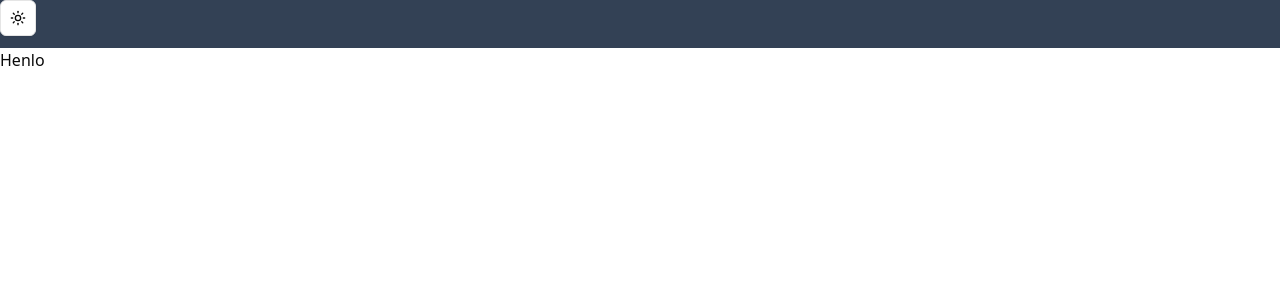
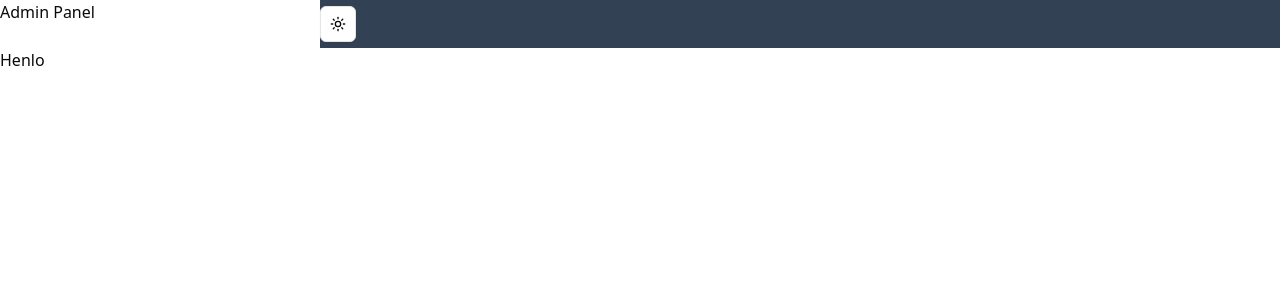
Before and after one commit to max-fletcher/next-boilerplate, a Next.js app: page / in a window 1280 px wide. Shown: the top 300 px of the page. Built offline with nearby package versions, Linux system fonts and the light colour scheme.

Commit message:
Starting to add navbar and sidebar

```diff
--- a/app/(root)/layout.tsx
+++ b/app/(root)/layout.tsx
@@ -5,7 +5,8 @@
 // import { getLoggedInUser } from "../../lib/actions/user.actions"
 // import { redirect } from "next/navigation"
 
-import Navbar from "@/components/Navbar";
+import LeftSidebar from "@/components/LeftSidebar";
+import Navbar from "@/components/navbar/Navbar";
 
 export default async function RootLayout({ children }: { children: React.ReactNode }) {
   // Acts like a middleware. Will redirect user to "/sign-in" if he is not logged in
@@ -18,8 +19,11 @@ export default async function RootLayout({ children }: { children: React.ReactNo
       {/* <Sidebar user={loggedIn} /> */}
 
       {/* NOTE: This is the mobile sidebar */}
-      <div className="flex size-full flex-col">
-        <Navbar />
+      <div className="size-full flex-col">
+        <div className="flex">
+          <LeftSidebar />
+          <Navbar />
+        </div>
         {/* <div className="root-layout">
           <Image src="/icons/logo.svg" width={30} height={30} alt="menu-icon" />
           <div>
--- /dev/null
+++ b/components/LeftSidebar.tsx
@@ -0,0 +1,11 @@
+import Logo from "./navbar/Logo"
+
+const LeftSidebar = () => {
+  return (
+    <div className="min-w-80">
+        <Logo text="Admin Panel" />
+    </div>
+  )
+}
+
+export default LeftSidebar
--- /dev/null
+++ b/components/navbar/Logo.tsx
@@ -0,0 +1,9 @@
+const Logo = ({ text } : {text: string}) => {
+  return (
+    <div className="h-12">
+        {text}
+    </div>
+  )
+}
+
+export default Logo
--- a/components/ModeToggle.tsx
+++ b/components/navbar/ModeToggle.tsx
@@ -1,6 +1,5 @@
 "use client";
 
-import * as React from "react";
 import { Moon, Sun } from "lucide-react";
 import { useTheme } from "next-themes";
 
@@ -11,7 +10,7 @@ export function ModeToggle() {
   const { setTheme } = useTheme();
 
   return (
-    <div>
+    <div className="h-full flex items-center">
       <Button
         onClick={() => {
           setTheme("dark");
--- a/components/Navbar.tsx
+++ b/components/navbar/Navbar.tsx
@@ -2,7 +2,7 @@ import { ModeToggle } from "./ModeToggle"
 
 const Navbar = () => {
   return (
-    <div className="bg-slate-700 w-full h-12">
+    <div className="bg-slate-700 w-full h-12 flex">
       <ModeToggle />
     </div>
   )
```
